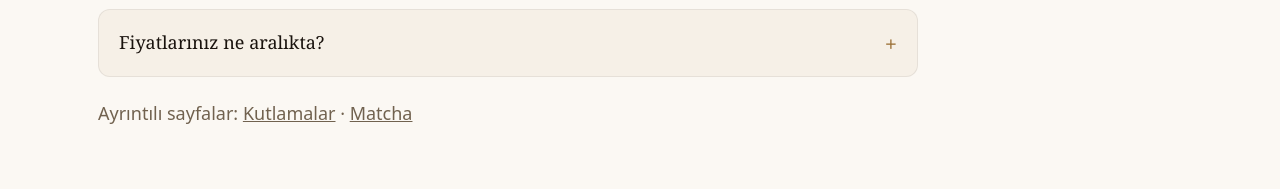
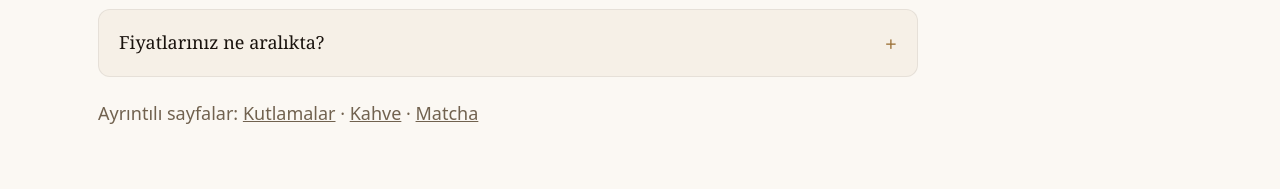
Before and after one commit to kayamelissa/fuenoshop, a plain HTML site: page index.html in a window 1280 px wide. Shown: the part 9311-9500 px from the top of the page. Drawn offline with Linux system fonts and the light colour scheme; a web font is replaced by a local one.

Commit message:
Update FAQ section and links in index.html

```diff
--- a/index.html
+++ b/index.html
@@ -1492,7 +1492,7 @@
       <details class="faq-item"><summary data-i18n="faq.6.q">Açık hava oturma alanınız var mı?</summary><p data-i18n="faq.6.a">Evet. Palmiyelerin altında, gündüz gölgeli, akşam ışıklarla aydınlanan bir terasımız var.</p></details>
       <details class="faq-item"><summary data-i18n="faq.7.q">Fiyatlarınız ne aralıkta?</summary><p data-i18n="faq.7.a">Menüdeki ürünler yaklaşık 110 ile 360 TL arasında. Kişi başı harcama genellikle 200–400 TL.</p></details>
     </div>
-    <p class="section-lede" style="margin-top:22px"><span data-i18n="faq.more">Ayrıntılı sayfalar:</span> <a href="/kutlamalar/">Kutlamalar</a> · <a href="/matcha/">Matcha</a></p>
+    <p class="section-lede" style="margin-top:22px"><span data-i18n="faq.more">Ayrıntılı sayfalar:</span> <a href="/kutlamalar/">Kutlamalar</a> · <a href="/kahve/">Kahve</a> · <a href="/matcha/">Matcha</a></p>
   </div>
 </section>
 
```
